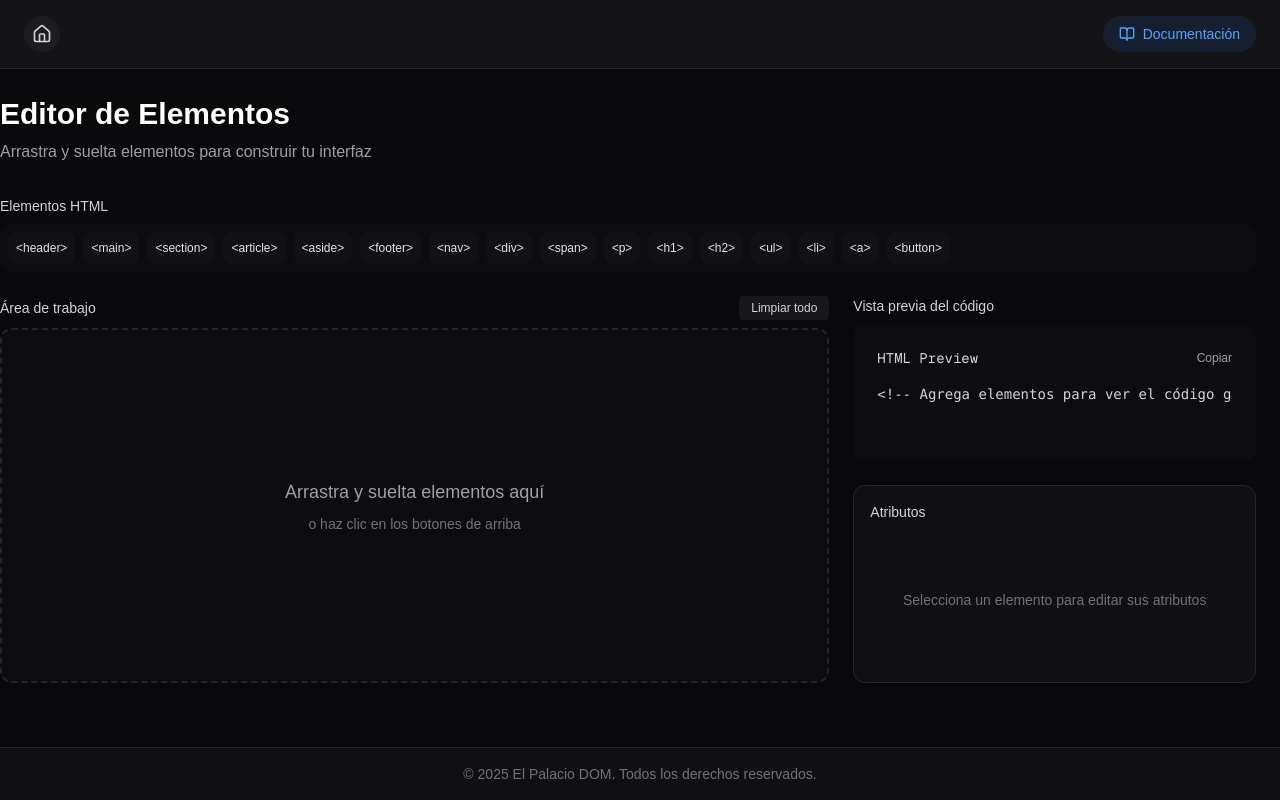
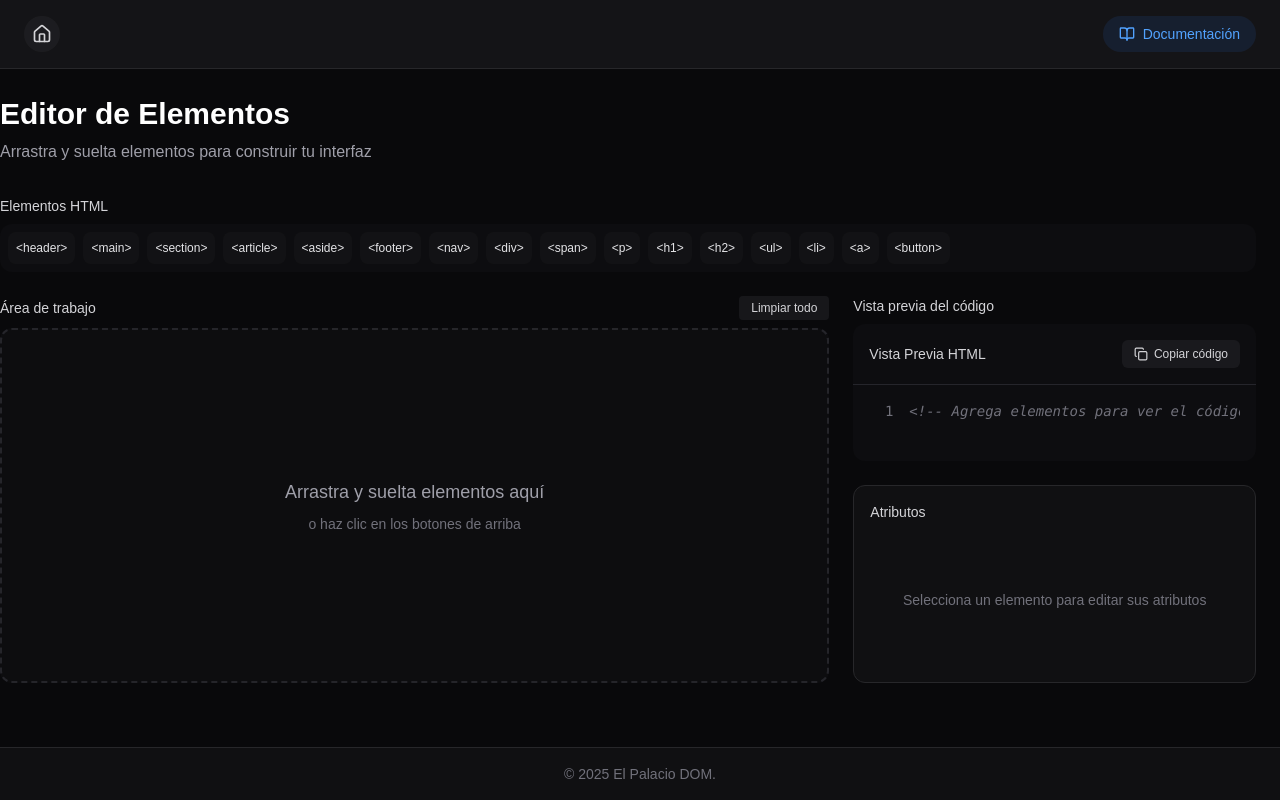
Before and after one commit to GRAMAPHENIA/el-palacio-dom, a Next.js app: page /el-palacio-dom in a window 1280 px wide. Built offline with nearby package versions, Linux system fonts and the light colour scheme.

Commit message:
feat: mejorar la funcionalidad del CodeViewer con soporte para copiar código y optimizar la visualización de nodos

```diff
--- a/src/app/(routes)/el-palacio-dom/page.tsx
+++ b/src/app/(routes)/el-palacio-dom/page.tsx
@@ -90,7 +90,7 @@ export default function ElPalacioDom() {
       {/* Footer fijo en la parte inferior */}
       <footer className="py-4 bg-zinc-900/50 border-t border-zinc-800">
         <div className="container mx-auto px-6 text-center text-sm text-zinc-500">
-          <p>© {new Date().getFullYear()} El Palacio DOM. Todos los derechos reservados.</p>
+          <p>© {new Date().getFullYear()} El Palacio DOM.</p>
         </div>
       </footer>
     </div>
--- a/src/components/ui/CodeViewer.tsx
+++ b/src/components/ui/CodeViewer.tsx
@@ -1,48 +1,146 @@
 "use client";
 
 import { useBuilder } from "@/features/builder/builderSlice";
+import { Copy, Check } from "lucide-react";
+import { useState } from "react";
 
 interface Node {
   id: string;
   tag: string;
+  attributes?: Array<{ id: string; name: string; value: string }>;
   children?: Node[];
 }
 
-const formatNode = (node: Node, level: number = 0): string => {
+const formatAttribute = (attr: { name: string; value: string }) => {
+  if (!attr.value) return attr.name;
+  return `${attr.name}="${attr.value}"`;
+};
+
+const formatNode = (node: Node, level: number = 0): { lines: string[] } => {
   const indent = '  '.repeat(level);
-  if (!node) return '';
+  if (!node) return { lines: [] };
 
-  if (node.children && node.children.length > 0) {
-    const children = node.children.map((child: Node) => formatNode(child, level + 1)).join('\n');
-    return `${indent}<${node.tag}>\n${children}\n${indent}</${node.tag}>`;
+  const openTag = `<span class="text-blue-400">&lt;${node.tag}</span>${
+    node.attributes?.length
+      ? ' ' + node.attributes.map(attr =>
+          `<span class="text-amber-400">${formatAttribute(attr)}</span>`
+        ).join(' ')
+      : ''
+  }<span class="text-blue-400">&gt;</span>`;
+
+  const closeTag = `<span class="text-blue-400">&lt;/${node.tag}&gt;</span>`;
+
+  if (node.children?.length) {
+    const children = node.children.flatMap(child =>
+      formatNode(child, level + 1).lines
+    );
+    return {
+      lines: [
+        `${indent}${openTag}`,
+        ...children,
+        `${indent}${closeTag}`
+      ]
+    };
   }
 
-  return `${indent}<${node.tag}></${node.tag}>`;
+  return {
+    lines: [`${indent}${openTag}${closeTag}`]
+  };
 };
 
 export default function CodeViewer() {
   const { structure } = useBuilder();
+  const [copied, setCopied] = useState(false);
 
-  const formattedCode = structure.length > 0
-    ? structure.map(node => formatNode(node)).join('\n')
-    : '<!-- Agrega elementos para ver el código generado -->';
+  const formatCode = () => {
+    if (structure.length === 0) {
+      return [
+        '<span class="text-zinc-500 italic">&lt;!-- Agrega elementos para ver el código generado --&gt;</span>'
+      ];
+    }
+
+    return structure.flatMap(node => formatNode(node).lines);
+  };
+
+  const formattedLines = formatCode();
+  const codeContent = formattedLines.join('\n');
+
+  const handleCopy = async () => {
+    try {
+      const plainText = formattedLines.map(line =>
+        line.replace(/<[^>]*>/g, '')
+      ).join('\n');
+
+      await navigator.clipboard.writeText(plainText);
+      setCopied(true);
+      setTimeout(() => setCopied(false), 2000);
+    } catch (err) {
+      console.error('Error al copiar el código:', err);
+    }
+  };
 
   return (
-    <div className="w-full h-full bg-zinc-900/30 rounded-xl p-6 overflow-auto">
-      <div className="flex items-center justify-between mb-4">
-        <h3 className="text-zinc-300 font-mono text-sm">HTML Preview</h3>
+    <div className="w-full h-full bg-zinc-900/30 rounded-xl overflow-hidden flex flex-col">
+      <div className="flex items-center justify-between p-4 border-b border-zinc-700/50">
+        <h3 className="text-zinc-300 font-medium text-sm">Vista Previa HTML</h3>
         <button
-          onClick={() => navigator.clipboard.writeText(formattedCode)}
-          className="text-xs text-zinc-400 hover:text-zinc-200 transition-colors"
+          onClick={handleCopy}
+          className={`flex items-center gap-1.5 px-3 py-1.5 text-xs rounded-md transition-colors ${
+            copied
+              ? 'text-green-400 bg-green-900/20 border border-green-800/50'
+              : 'text-zinc-300 bg-zinc-800/50 hover:bg-zinc-700/50'
+          }`}
+          disabled={structure.length === 0}
         >
-          Copiar
+          {copied ? (
+            <>
+              <Check size={14} />
+              <span>¡Copiado!</span>
+            </>
+          ) : (
+            <>
+              <Copy size={14} />
+              <span>Copiar código</span>
+            </>
+          )}
         </button>
       </div>
-      <pre className="font-mono text-sm text-zinc-300 overflow-x-auto">
-        <code>
-          {formattedCode}
-        </code>
-      </pre>
+
+      <div className="flex-1 overflow-auto p-4">
+        <div className="relative">
+          <pre className="font-mono text-sm text-zinc-300 overflow-x-auto">
+            <code className="block min-w-max">
+              {formattedLines.map((line, i) => (
+                <div key={i} className="flex group hover:bg-zinc-800/30 rounded -ml-2 pl-2">
+                  <span className="text-zinc-500 select-none mr-4 w-6 text-right">
+                    {i + 1}
+                  </span>
+                  <span
+                    className="flex-1"
+                    dangerouslySetInnerHTML={{ __html: line || '&nbsp;' }}
+                  />
+                </div>
+              ))}
+            </code>
+          </pre>
+        </div>
+      </div>
+
+      <style jsx global>{`
+        .code-attr-name {
+          color: #fbbf24; /* amber-400 */
+        }
+        .code-attr-value {
+          color: #34d399; /* emerald-400 */
+        }
+        .code-tag {
+          color: #60a5fa; /* blue-400 */
+        }
+        .code-comment {
+          color: #71717a; /* zinc-500 */
+          font-style: italic;
+        }
+      `}</style>
     </div>
   );
 }
```
